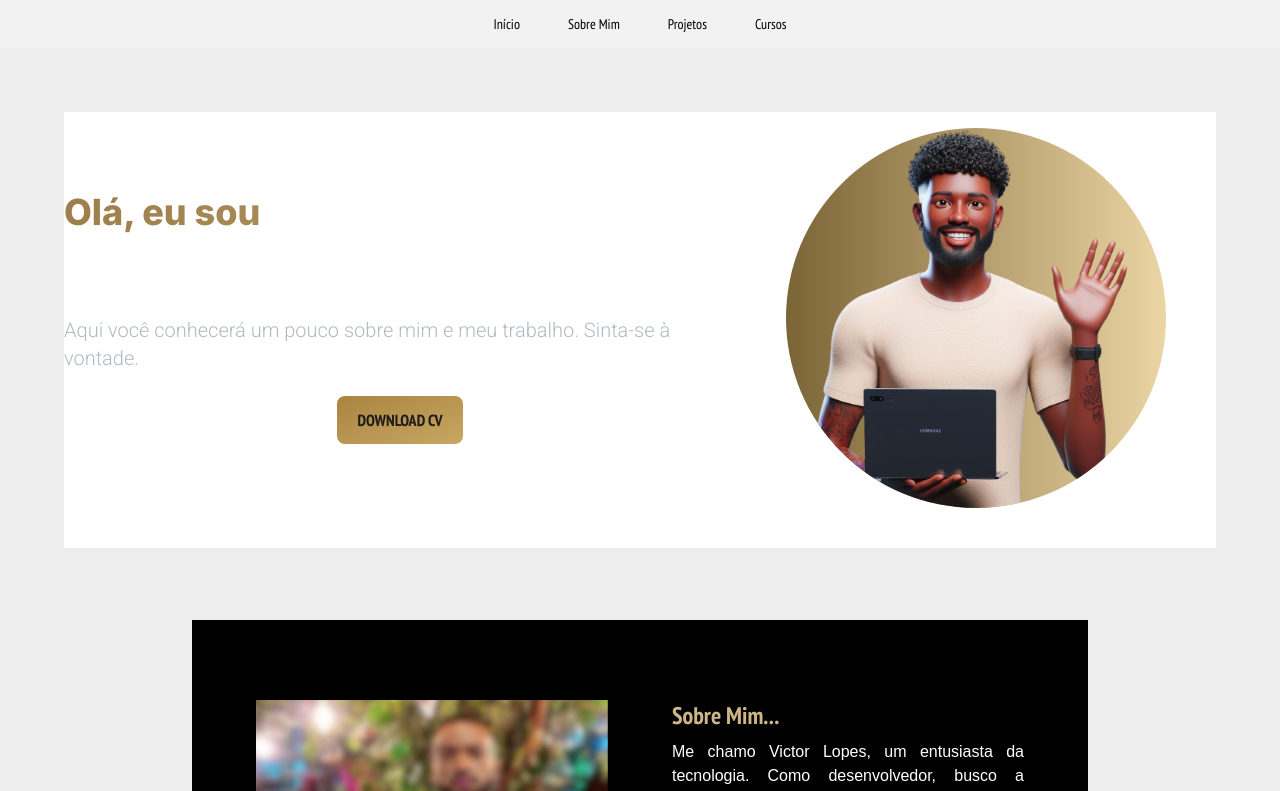
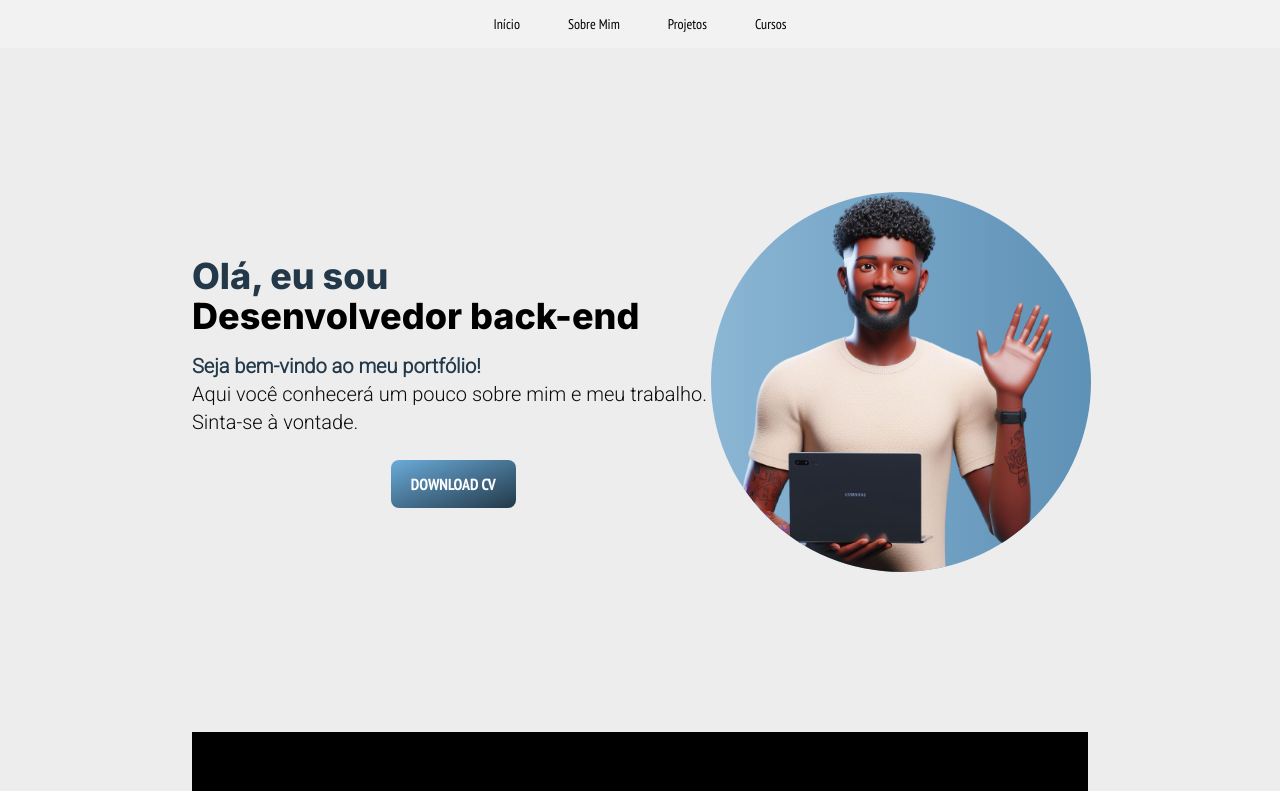
Before and after one commit to VictorLopesz/Portf-lio, a Next.js app: page / in a window 1280 px wide. Shown: the top 791 px of the page. Built offline with nearby package versions, Linux system fonts and the light colour scheme; a web font is replaced by a local one.

Commit message:
página incial pronta

```diff
--- a/src/app/page.tsx
+++ b/src/app/page.tsx
@@ -16,8 +16,7 @@ export default function Home() {
       pt-28 flex min-h-screen
       flex-col bg-[#ededee]
       ">
-        {/* bg-gradient-to-r from-[#1B1B1B] to-[#000000] */}
-        <div className="container mx-auto py-4 max-w-[90%] bg-[#FFFFFF]">
+        <div className="container mx-auto py-4 w-[70%]">
           <Welcome />
           {/* falta colocar um avatar melhor e mais parecido comigo */}
           {/* adicionar o currículo para download */}
--- a/src/components/Navbar/index.tsx
+++ b/src/components/Navbar/index.tsx
@@ -48,9 +48,9 @@ const Navbar = () => {
                             <li className=" p-2
                             md:px-6 text-center
                              text-bold cursor-pointer
-                             hover:text-[#e8e7e5] hover:bg-[#00000080]
+                             hover:text-[#e8e7e5] hover:bg-[#304E63]
                              active:text-[#535353] active:bg-[#1818188e]
-                             transition duration-500 ease-in-ou">Início</li>
+                             transition duration-500 ease-in-out">Início</li>
                         </Link>
                         <Link
                             to="sobremim"
@@ -62,7 +62,7 @@ const Navbar = () => {
                             <li className="p-2
                             md:px-6 text-center
                              text-bold cursor-pointer
-                             hover:text-[#e8e7e5] hover:bg-[#00000080]
+                             hover:text-[#e8e7e5] hover:bg-[#304E63]
                              active:text-[#535353] active:bg-[#1818188e]
                              transition duration-500 ease-in-out">Sobre Mim</li>
                         </Link>
@@ -77,7 +77,7 @@ const Navbar = () => {
                                 <li className="p-2
                             md:px-6 text-center
                              text-bold cursor-pointer
-                             hover:text-[#e8e7e5] hover:bg-[#00000080]
+                             hover:text-[#e8e7e5] hover:bg-[#304E63]
                              active:text-[#535353] active:bg-[#1818188e]
                              transition duration-500 ease-in-out">Projetos</li>
                             </Link>
@@ -86,7 +86,7 @@ const Navbar = () => {
                             <li className="p-2
                             md:px-6 text-center
                              text-bold cursor-pointer
-                             hover:text-[#e8e7e5] hover:bg-[#00000080]
+                             hover:text-[#e8e7e5] hover:bg-[#304E63]
                              active:text-[#535353] active:bg-[#1818188e]
                              transition duration-500 ease-in-out">Cursos</li>
                         </a>
--- a/src/components/SocialNetwork/index.tsx
+++ b/src/components/SocialNetwork/index.tsx
@@ -15,8 +15,7 @@ export default function socialNetwork() {
 
             {isDesktopOrLaptop && (
                 <div className="
-                text-white hover:text-black fixed
-                 hover:bg-[#b8b8b8] hover:transition
+                text-black fixed hover:bg-[#b8b8b8] hover:transition
                   transition hover:duration-150 duration-150
                    hover:ease-in-out ease-in-out p-2
                     rounded-r-lg top-1/2 left-0 transform
--- a/src/components/Welcome/index.tsx
+++ b/src/components/Welcome/index.tsx
@@ -17,11 +17,11 @@ const Welcome = () => {
 
     return (
         <>
-            <div id="inicio">
+            <div id="inicio" className="sm:mt-8 lg:mt-12 xl:mt-16">
                 <div className="grid grid-cols-1 lg:grid-cols-12 ">
                     <div className="place-self-center col-span-7 text-center sm:text-left">
-                        <h1 className="text-white mb-4 text-3x1 sm:text-6x1 lg:text-4xl font-extrabold">
-                            <span className="text-transparent bg-clip-text bg-gradient-to-r from-[#9e7f4c] to-[#c3a971]">
+                        <h1 className="text-black mb-4 text-3x1 lg:text-4xl font-extrabold">
+                            <span className="text-transparent bg-clip-text bg-[#233949]">
                                 Olá, eu sou
                                 <p>
                                     {" "}
@@ -42,11 +42,11 @@ const Welcome = () => {
                                 repeat={Infinity}
                             />
                         </h1>
-                        <p className="text-[#ADB7BE] text-base sm:text-lg mb-6 lg:text-xl font-roboto">
+                        <p className="text-black text-base sm:text-lg mb-6 lg:text-xl font-roboto">
                             <Fade
                                 duration={4000}
                             >
-                                <span className="font-semibold text-white text-justify">
+                                <span className="font-semibold text-[#233949] text-justify">
                                     Seja bem-vindo ao meu portfólio!<br />
                                 </span>
                                 </Fade>
@@ -65,11 +65,11 @@ const Welcome = () => {
                             >
                                 <button className="
                         p-4 px-5 py-3 rounded-lg uppercase
-                        bg-gradient-to-br from-[#aa8441]
-                        to-[#c7a761] font-sansnarrow
+                        bg-gradient-to-br from-[#6aabd9]
+                        to-[#233949] font-sansnarrow
                         font-semibold hover:bg-gradient-to-br
-                         hover:from-[#44361d] hover:to-[#8b6e3c]
-                         text-[#1c1a1a] ease-in duration-300
+                         hover:from-[#5e91b6] hover:to-[#8bb6d4]
+                         text-[#fff] transition ease-in duration-300
                           active:bg-slate-800
                          ">
                                     download cv
@@ -84,7 +84,7 @@ const Welcome = () => {
                             duration={2000}
                             direction='up'
                         >
-                            <div className=" bg-gradient-to-r from-[#7B6435] to-[#ecd5a4] rounded-full w-[230px] h-[230px] lg:w-[380px] lg:h-[380px] ">
+                            <div className=" bg-gradient-to-r from-[#8bb6d4] to-[#5e91b6] rounded-full w-[230px] h-[230px] lg:w-[380px] lg:h-[380px] ">
                                 <Image
                                     src={avatar}
                                     alt='avatar'
@@ -98,8 +98,10 @@ const Welcome = () => {
                         </div>
                     </div>
                 </div>
+            <br />
+            <br />
+            <br />
             </div>
-            <br />
         </>
     )
 };
```
